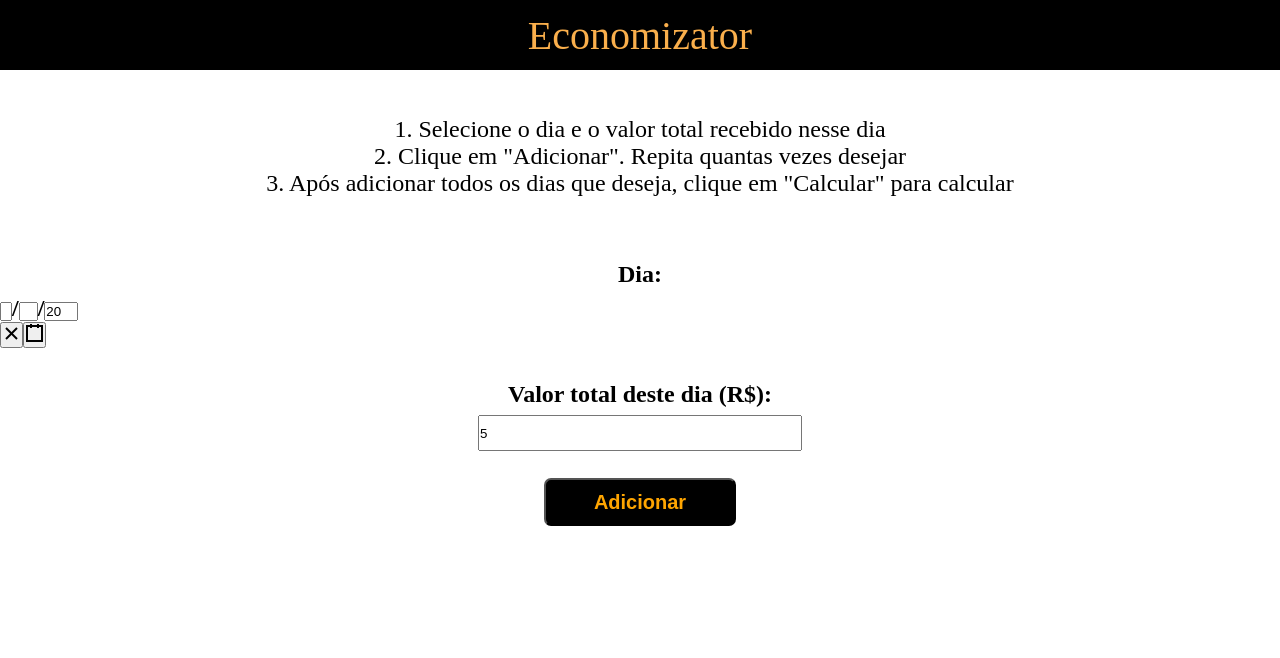
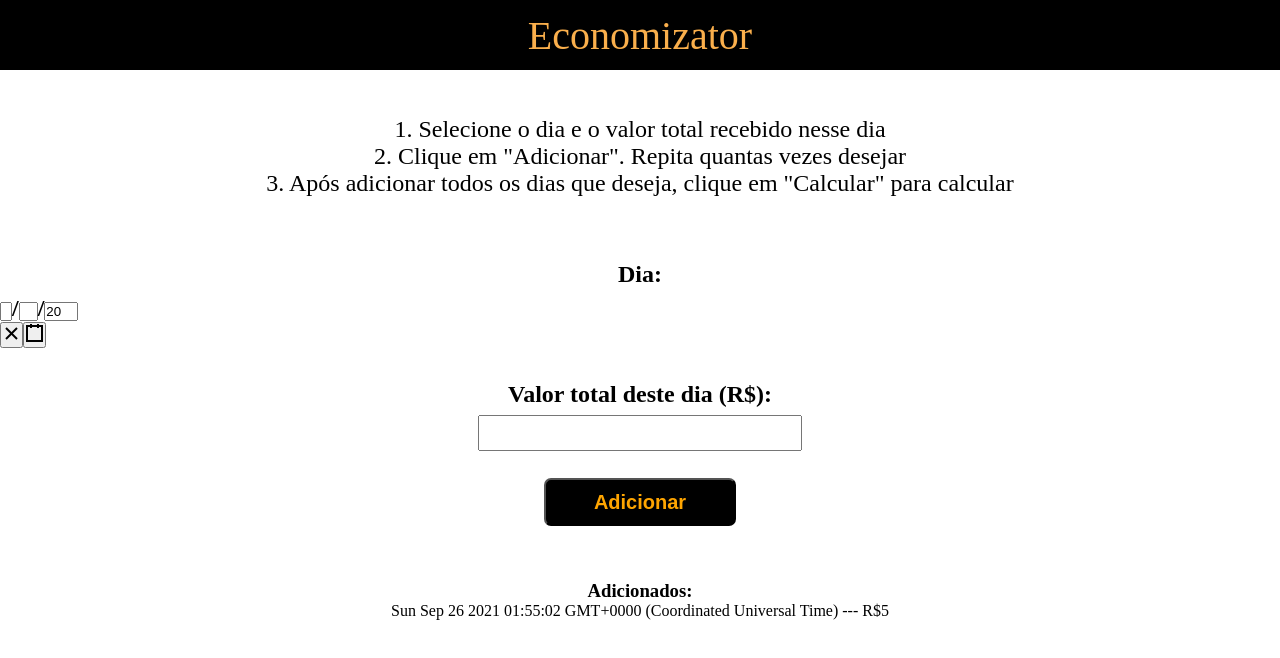
Before and after one commit to projeto-de-algoritmos/D-C_Economizator, a React (Create React App) app: page / in a window 1280 px wide. Both pictures are taken after typing "5" into the empty fields and a click on the button "Adicionar". Shown: the top 658 px of the page. Built offline with nearby package versions, Linux system fonts and the light colour scheme.

Commit message:
Limpa input e mostra lista de valores adicionados

```diff
--- a/src/Pages/HomePage/index.jsx
+++ b/src/Pages/HomePage/index.jsx
@@ -20,11 +20,26 @@ function HomePage() {
   }
 
   function handleAdd() {
-    let obj = {
-      amount : amount,
-      day : day
+    let dayOk = true
+    amountDay.forEach(element => {
+      if (day === element.day) {
+        dayOk = false
+        setModal({
+          show: true,
+        });
+      }
+    });
+
+    if (dayOk) {
+      let obj = {
+        amount : amount,
+        day : day
+      }
+      setAmountDay([...amountDay, obj]);
     }
-    setAmountDay([...amountDay, obj]);
+
+    setAmount("")
+
   }
 
   console.log("AMOUNT DAY", amountDay)
@@ -86,6 +101,7 @@ function HomePage() {
           <br />
 
           <input
+            name="inputValor"
             className="textField"
             type="number"
             value={amount}
@@ -101,10 +117,16 @@ function HomePage() {
             Adicionar
           </button>
       </label>
-{/*
-      <div>
-        <input onChange={onChange} value={day} />
-      </div> */}
+
+      <br />
+      <br />
+      <br />
+      <br />
+
+    <h3>Adicionados:</h3>
+    <ul>
+      { amountDay.map((amountDay) => <li  key = { day.toString()  }>{amountDay.day.toString()}     ---     R${amountDay.amount.toString()}</li>) }
+    </ul>
 
       <Modal
         open={modal.show}
@@ -118,7 +140,7 @@ function HomePage() {
         }}
       >
         <div className="modaldiv">
-          <h1>O valor pago precisa ser maior que o valor total</h1>
+          <h1>Já foi adicionado um valor para esse dia. Por favor, selecione outra data</h1>
 
           <button className="calculateButton" onClick={handleClose}>
             {" "}
```
